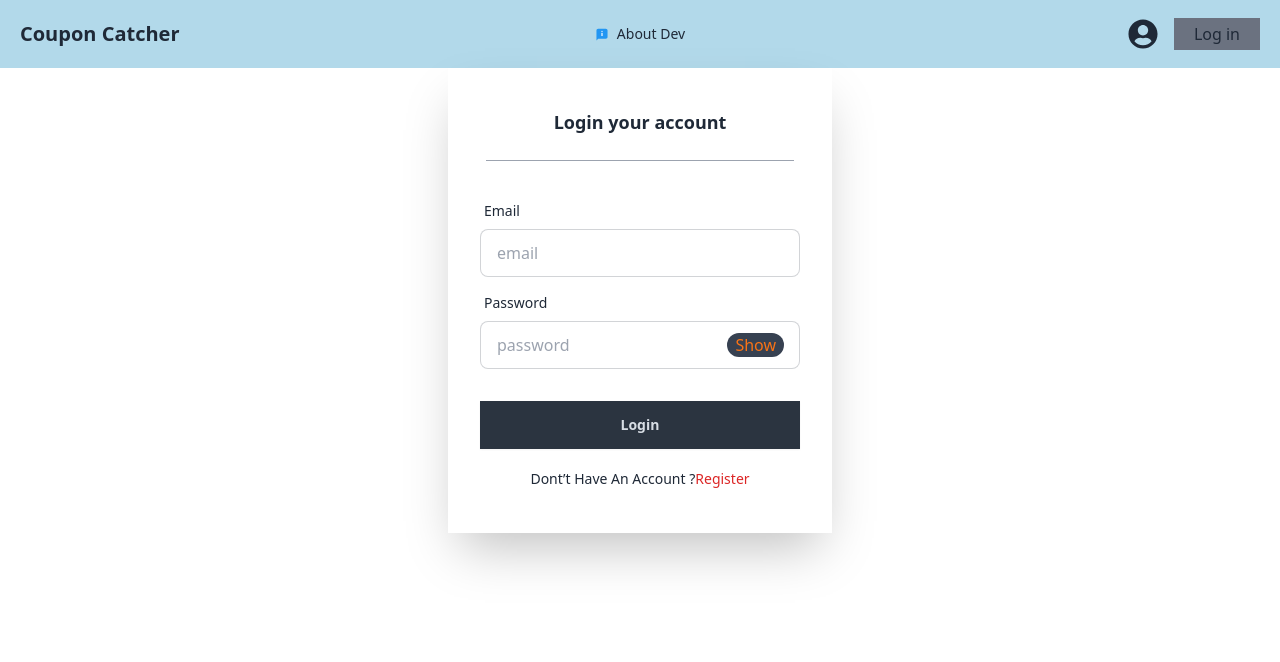
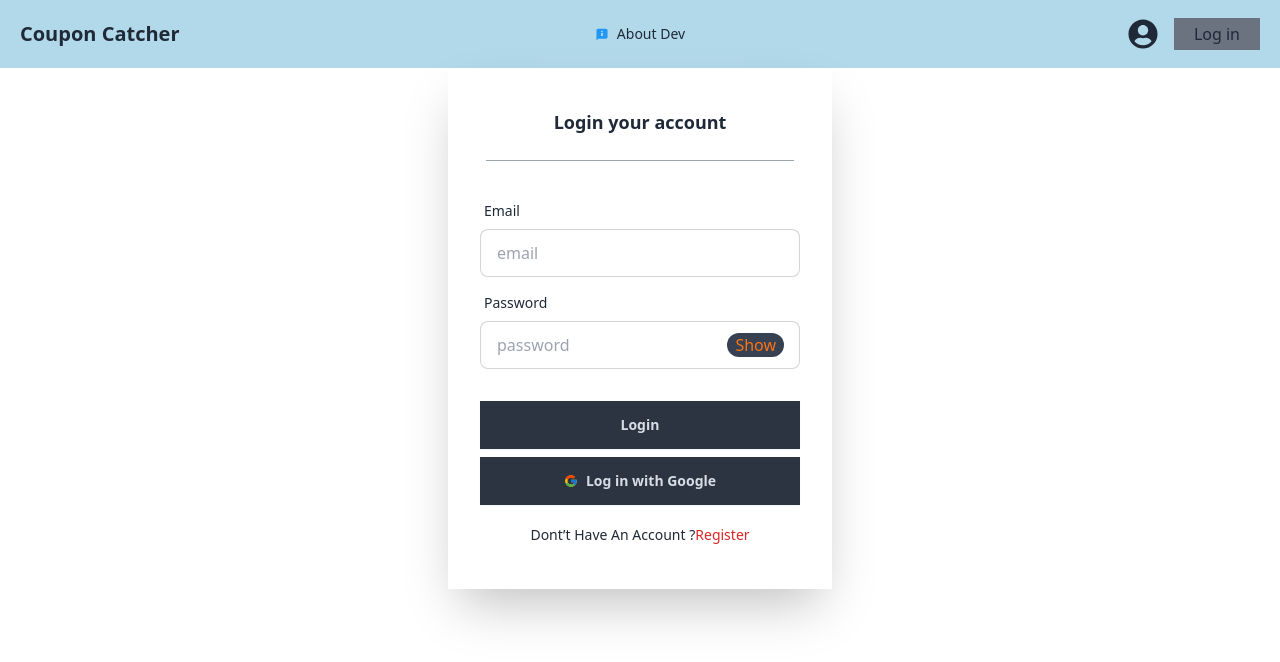
Before and after one commit to rohan26ir/Coupon-Catcher, a React (Vite) app: page /login in a window 1280 px wide. Shown: the top 662 px of the page. Built offline with nearby package versions, Linux system fonts and the light colour scheme; no server answers.

Commit message:
Add login with google  and update Log in/out

```diff
--- a/src/Account/Login.jsx
+++ b/src/Account/Login.jsx
@@ -1,18 +1,17 @@
-import React, { useContext, useState } from 'react';
-import { Link, useLocation, useNavigate } from 'react-router-dom';
-import { AuthContext } from '../AuthProvider/AuthProvider';
-import Swal from 'sweetalert2';
+import React, { useContext, useState } from "react";
+import { Link, useLocation, useNavigate } from "react-router-dom";
+import { AuthContext } from "../AuthProvider/AuthProvider";
+import Swal from "sweetalert2";
+import { FcGoogle } from "react-icons/fc";
 
 const Login = () => {
-
-  const [showPassword, setShowPassword] =useState(false)
-  const {logIn, setUser} = useContext(AuthContext)
+  const [showPassword, setShowPassword] = useState(false);
+  const { logIn, signInWithGoogle, setUser } = useContext(AuthContext);
 
   const location = useLocation();
-  const navigate = useNavigate()
+  const navigate = useNavigate();
 
-
-  const handleLOgIn= (e) =>{
+  const handleLOgIn = (e) => {
     e.preventDefault();
 
     const form = e.target;
@@ -22,35 +21,63 @@ const Login = () => {
     // console.log("hello", {email, password});
 
     logIn(email, password)
-    .then(result => {
+      .then((result) => {
         const user = result.user;
 
         // console.log("Login:::", user);
 
-      setUser(user)
+        setUser(user);
         // navigate(location?.state ? location.state : '/')
 
         Swal.fire({
           position: "top-center",
           icon: "success",
-        title: `Welcome, ${user.displayName || 'Rohan'}!`,
+          title: `Welcome, ${user.displayName || "Rohan"}!`,
           showConfirmButton: false,
-        timer: 1500
+          timer: 1500,
         });
         setTimeout(() => {
-        navigate(location?.state ? location.state : '/');
+          navigate(location?.state ? location.state : "/");
         }, 1600);
       })
-    .catch(error => {
-      alert(error.code)
+      .catch((error) => {
+        alert(error.code);
+      });
+  };
+
+  const handleSignInGoogle = () => {
+    signInWithGoogle()
+    .then((result) => {
+      const user = result.user;
+
+      // console.log("Login:::", user);
+
+      setUser(user);
+      // navigate(location?.state ? location.state : '/')
+
+      Swal.fire({
+        position: "top-center",
+        icon: "success",
+        title: `Welcome, ${user.displayName || "Rohan"}!`,
+        showConfirmButton: false,
+        timer: 1500,
+      });
+      setTimeout(() => {
+        navigate(location?.state ? location.state : "/");
+      }, 1600);
     })
+    .catch((error) => {
+      alert(error.code);
+    });
+
   }
 
-
   return (
-    <div className='flex justify-center items-center  mb-16'>
+    <div className="flex justify-center items-center  mb-16">
       <div className="card bg-base-100 w-full max-w-sm shrink-0 shadow-2xl rounded-none  pt-4">
-        <h2 className='text-center text-lg font-bold mx-auto py-6 border-b-[1px] border-gray-400 w-[80%]'>Login your account</h2>
+        <h2 className="text-center text-lg font-bold mx-auto py-6 border-b-[1px] border-gray-400 w-[80%]">
+          Login your account
+        </h2>
         <form onSubmit={handleLOgIn} className="card-body">
           <div className="form-control">
             <label className="label">
@@ -58,9 +85,11 @@ const Login = () => {
             </label>
             <input
               type="email"
-          name='email'
+              name="email"
               placeholder="email"
-          className="input input-bordered" required />
+              className="input input-bordered"
+              required
+            />
           </div>
           <div className="form-control relative">
             <label className="label">
@@ -68,9 +97,11 @@ const Login = () => {
             </label>
             <input
               type={showPassword ? "text" : "password"}
-          name='password'
+              name="password"
               placeholder="password"
-          className="input input-bordered" required />
+              className="input input-bordered"
+              required
+            />
 
             <div
               onClick={() => setShowPassword(!showPassword)}
@@ -78,15 +109,22 @@ const Login = () => {
             >
               {!showPassword ? "Show" : "Hide"}
             </div>
-
           </div>
           <div className="form-control mt-6">
             <button className="btn btn-neutral rounded-none">Login</button>
           </div>
+        <div className="form-control ">
+          <div onClick={handleSignInGoogle} className="btn btn-neutral rounded-none"><FcGoogle /> Log in with Google</div>
+        </div>
 
-        <p className='text-sm text-center py-3'>Dont’t Have An Account ?
-          <Link to={'/register'}><span className='text-red-600'>Register</span></Link></p>
+          <p className="text-sm text-center py-3">
+            Dont’t Have An Account ?
+            <Link to={"/register"}>
+              <span className="text-red-600">Register</span>
+            </Link>
+          </p>
         </form>
+
       </div>
     </div>
   );
--- a/src/Account/Register.jsx
+++ b/src/Account/Register.jsx
@@ -1,37 +1,80 @@
 import React, { useContext, useState } from 'react';
 import { useNavigate } from 'react-router-dom';
 import { AuthContext } from '../AuthProvider/AuthProvider';
+import { FcGoogle } from 'react-icons/fc';
+import Swal from 'sweetalert2';
 
 const Register = () => {
   const [showPassword, setShowPassword] = useState(false);
-  const { createNewUser, setUser, updateUserProfile } = useContext(AuthContext)
-  const navigate = useNavigate()
+  const { createNewUser, setUser, updateUserProfile, signInWithGoogle } = useContext(AuthContext);
+  const navigate = useNavigate();
 
   const handleRegister = (e) => {
     e.preventDefault();
 
     const form = new FormData(e.target);
-    const name = form.get("name");
-    const photo = form.get("photoUrl");
-    const email = form.get("email");
-    const password = form.get("password");
+    const name = form.get('name');
+    const photo = form.get('photoUrl');
+    const email = form.get('email');
+    const password = form.get('password');
 
-    console.log({ name, photo, email, password });
+    if (!name || !photo || !email || !password) {
+      return Swal.fire({
+        icon: 'error',
+        title: 'Oops...',
+        text: 'All fields are required!',
+      });
+    }
 
     createNewUser(email, password)
       .then((result) => {
         const user = result.user;
-        console.log(user);
         setUser(user);
-        updateUserProfile({displayName: name, photoURL: photo})
-         .then(() => {
-
-          navigate('/')
-         }) .catch(err => (err))
+        return updateUserProfile({ displayName: name, photoURL: photo });
+      })
+      .then(() => {
+        Swal.fire({
+          position: 'top-center',
+          icon: 'success',
+          title: `Welcome, ${name}!`,
+          showConfirmButton: false,
+          timer: 1500,
+        });
+        navigate('/');
       })
       .catch((error) => {
-        // console.log("Error:", error);
-        alert(error.message); // Display a user-friendly error message
+        Swal.fire({
+          icon: 'error',
+          title: 'Error',
+          text: error.message,
+        });
+      });
+  };
+
+  const handleSignInGoogle = () => {
+    signInWithGoogle()
+      .then((result) => {
+        const user = result.user;
+        setUser(user);
+
+        Swal.fire({
+          position: 'top-center',
+          icon: 'success',
+          title: `Welcome, ${user.displayName || 'User'}!`,
+          showConfirmButton: false,
+          timer: 1500,
+        });
+
+      setTimeout(() => {
+        navigate(location?.state ? location.state : '/');
+      }, 1600);
+    })
+      .catch((error) => {
+        Swal.fire({
+          icon: 'error',
+          title: 'Error',
+          text: error.message,
+        });
       });
   };
 
@@ -46,44 +89,26 @@ const Register = () => {
             <label className="label">
               <span className="label-text">Your Name</span>
             </label>
-            <input
-              type="text"
-              name="name"
-              placeholder="Enter your name"
-              className="input input-bordered"
-              required
-            />
+            <input type="text" name="name" placeholder="Enter your name" className="input input-bordered" required />
           </div>
           <div className="form-control">
             <label className="label">
               <span className="label-text">Photo URL</span>
             </label>
-            <input
-              type="text"
-              name="photoUrl"
-              placeholder="Enter your photo URL"
-              className="input input-bordered"
-              required
-            />
+            <input type="text" name="photoUrl" placeholder="Enter your photo URL" className="input input-bordered" required />
           </div>
           <div className="form-control">
             <label className="label">
               <span className="label-text">Email</span>
             </label>
-            <input
-              type="email"
-              name="email"
-              placeholder="Enter your email"
-              className="input input-bordered"
-              required
-            />
+            <input type="email" name="email" placeholder="Enter your email" className="input input-bordered" required />
           </div>
           <div className="form-control relative">
             <label className="label">
               <span className="label-text">Password</span>
             </label>
             <input
-              type={showPassword ? "text" : "password"}
+              type={showPassword ? 'text' : 'password'}
               name="password"
               placeholder="Enter your password"
               className="input input-bordered"
@@ -94,13 +119,18 @@ const Register = () => {
               onClick={() => setShowPassword(!showPassword)}
               className="px-2 py-0 text-orange-500 bg-gray-700 absolute right-4 top-12 rounded-full cursor-pointer"
             >
-              {!showPassword ? "Show" : "Hide"}
+              {!showPassword ? 'Show' : 'Hide'}
             </button>
           </div>
           <div className="form-control mt-6">
             <button type="submit" className="btn btn-neutral rounded-none">
               Register
             </button>
+          </div>
+          <div className="form-control">
+            <div onClick={handleSignInGoogle} className="btn btn-neutral rounded-none">
+              <FcGoogle /> Log in with Google
+            </div>
           </div>
         </form>
       </div>
--- a/src/AuthProvider/AuthProvider.jsx
+++ b/src/AuthProvider/AuthProvider.jsx
@@ -1,8 +1,10 @@
-import { createUserWithEmailAndPassword, onAuthStateChanged, signInWithEmailAndPassword, signOut, updateProfile } from 'firebase/auth';
+import { createUserWithEmailAndPassword, GoogleAuthProvider, onAuthStateChanged, signInWithEmailAndPassword, signInWithPopup, signOut, updateProfile } from 'firebase/auth';
 import React, { createContext, useEffect, useState } from 'react';
 import auth from '../Firebase/FirebaseInit.config';
 
 export const AuthContext = createContext();
+
+const googleProvider = new GoogleAuthProvider()
 
 const AuthProvider = ({ children }) => {
 
@@ -39,6 +41,12 @@ const AuthProvider = ({ children }) => {
     return signInWithEmailAndPassword(auth, email, password)
   }
 
+  // sign in with Google
+  const signInWithGoogle = () =>{
+    setLoading(true)
+    return signInWithPopup(auth, googleProvider)
+  }
+
   // Update user profile
   const updateUserProfile = (updatedData) => {
     return updateProfile(auth.currentUser, updatedData)
@@ -48,6 +56,7 @@ const AuthProvider = ({ children }) => {
 
     user,
     setUser,
+    signInWithGoogle,
     createNewUser,
     logOut,
     logIn,
```
Lines whose indentation alone changed are shown as unchanged.
